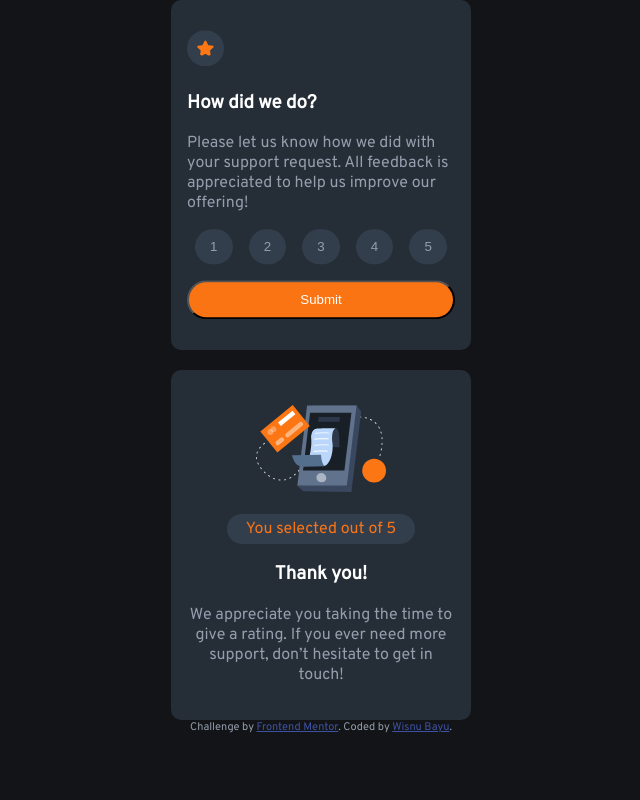
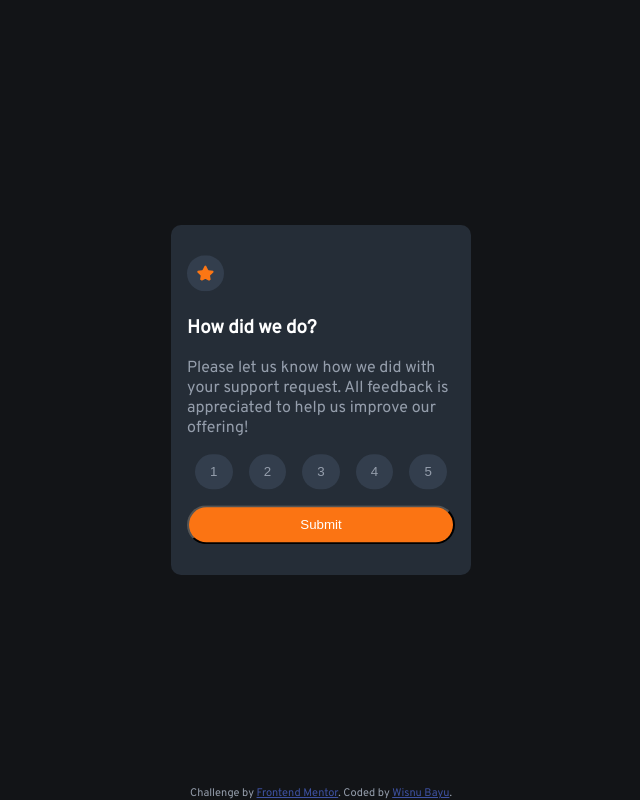
Before and after one commit to wishba/interactive-rating-component-main, a plain HTML site: page index.html in a window 1280 px wide. Shown: the whole page, without its empty margins (319-959 px from the left). Drawn offline with Linux system fonts and the light colour scheme.

Commit message:
centering things

```diff
--- a/style.css
+++ b/style.css
@@ -12,9 +12,11 @@ section {
   width: 300px;
   height: 350px;
   border-radius: 10px;
-  margin: auto;
 
-  position: relative;
+  position: absolute;
+  top: 50%;
+  left: 50%;
+  transform: translate(-50%, -50%);
 }
 
 section h1 {
@@ -82,7 +84,7 @@ section p {
 .section__thank {
   text-align: center;
 
-  /* display: none; */
+  display: none;
 }
 
 .section__illust {
@@ -102,8 +104,12 @@ section p {
 /* footer */
 .attribution {
   font-size: 11px;
+  color: hsl(217, 12%, 63%);
+
+  position: fixed;
+  bottom: 0;
+  width: 100%;
   text-align: center;
-  color: hsl(217, 12%, 63%);
 }
 
 .attribution a {
```
